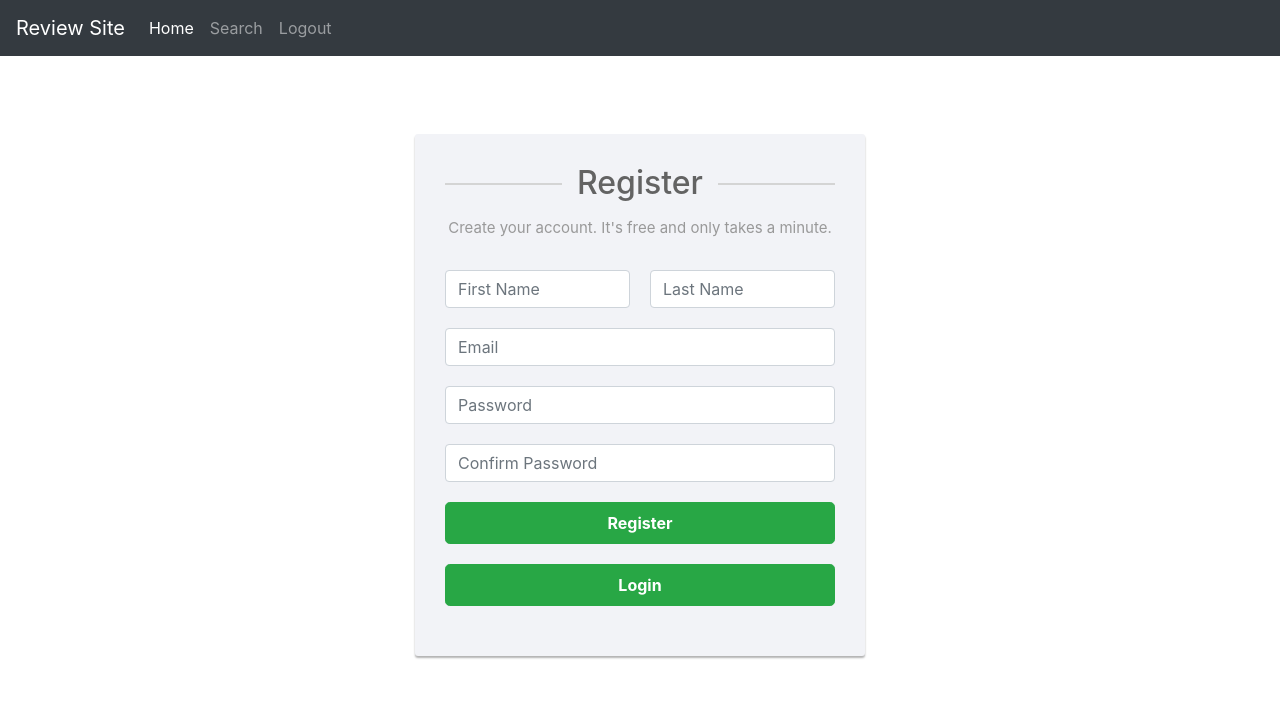
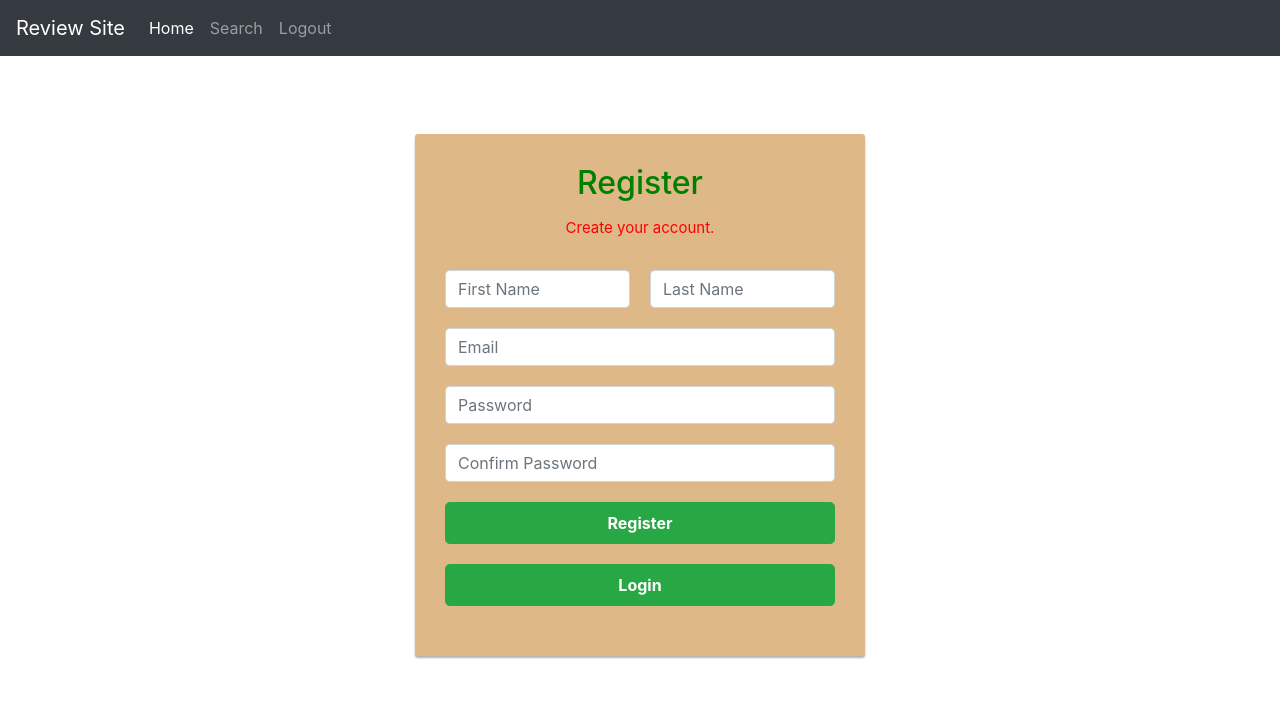
Before and after one commit to Sravan-m/project1, a Flask app: template templates/register.html in a window 1280 px wide. Shown: the part 300-1001 px from the top of the page. Run offline with Flask 2, Linux system fonts and the light colour scheme; the template is opened without the code that fills it, so the values that code supplies are empty; some libraries are stand-ins or nearby versions.

Commit message:
Added some changes

```diff
--- a/static/css/styles.min.css
+++ b/static/css/styles1.min.css
@@ -101,7 +101,7 @@ body {
   font-size: 15px;
 }
 .signup-form h2 {
-  color: #636363;
+  color: green;
   margin: 0 0 15px;
   position: relative;
   text-align: center;
@@ -111,7 +111,7 @@ body {
   content: "";
   height: 2px;
   width: 30%;
-  background: #d4d4d4;
+  background: #DEB887;
   position: absolute;
   top: 50%;
   z-index: 2;
@@ -123,7 +123,7 @@ body {
   right: 0;
 }
 .signup-form .hint-text {
-  color: #999;
+  color: red;
   margin-bottom: 30px;
   text-align: center;
 }
@@ -131,7 +131,7 @@ body {
   color: #999;
   border-radius: 3px;
   margin-bottom: 15px;
-  background: #f2f3f7;
+  background: #DEB887;
   box-shadow: 0 2px 2px rgba(0, 0, 0, 0.3);
   padding: 30px;
 }
@@ -168,4 +168,4 @@ body {
   text-decoration: underline;
 }
 
-/*# sourceMappingURL=styles.min.css.map */
+/*# sourceMappingURL=styles1.min.css.map */
--- a/static/css/styles.scss
+++ b/static/css/styles1.scss
@@ -118,7 +118,7 @@ body {
 	font-size: 15px;
 
 	h2 {
-		color: #636363;
+		color: green;
 		margin: 0 0 15px;
 		position: relative;
 		text-align: center;
@@ -129,7 +129,7 @@ body {
 		content: "";
 		height: 2px;
 		width: 30%;
-		background: #d4d4d4;
+		background: #DEB887;
 		position: absolute;
 		top: 50%;
 		z-index: 2;
@@ -144,7 +144,7 @@ body {
 	}
 
 	.hint-text {
-		color: #999;
+		color: red;
 		margin-bottom: 30px;
 		text-align: center;
 	}
@@ -153,7 +153,7 @@ body {
 		color: #999;
 		border-radius: 3px;
 		margin-bottom: 15px;
-		background: #f2f3f7;
+		background: #DEB887;
 		box-shadow: 0 2px 2px rgba(0, 0, 0, 0.3);
 		padding: 30px;
 	}
--- a/templates/layout.html
+++ b/templates/layout.html
@@ -5,7 +5,7 @@
     <!-- Required meta tags -->
     <meta charset="utf-8">
     <meta name="viewport" content="width=device-width, initial-scale=1, shrink-to-fit=no">
-    <link rel="stylesheet" href="{{url_for('static',filename='css/styles.min.css')}}">
+    <link rel="stylesheet" href="static/css/styles1.min.css">
     <!-- Bootstrap CSS -->
     <link rel="stylesheet" href="https://stackpath.bootstrapcdn.com/bootstrap/4.5.2/css/bootstrap.min.css" integrity="sha384-JcKb8q3iqJ61gNV9KGb8thSsNjpSL0n8PARn9HuZOnIxN0hoP+VmmDGMN5t9UJ0Z" crossorigin="anonymous">
     <title>Book Review site!</title>
--- a/templates/register.html
+++ b/templates/register.html
@@ -11,7 +11,7 @@
 <div class="signup-form">
     <form action="{{url_for('registration')}}" id="myForm" name="myForm" method="post">
         <h2>Register</h2>
-        <p class="hint-text">Create your account. It's free and only takes a minute.</p>
+        <p class="hint-text">Create your account.</p>
         <div class="form-group">
             <div class="row">
                 <div class="col"><input type="text" class="form-control" name="first_name" placeholder="First Name"></div>
```
Also changed, not shown: 2 other files.
